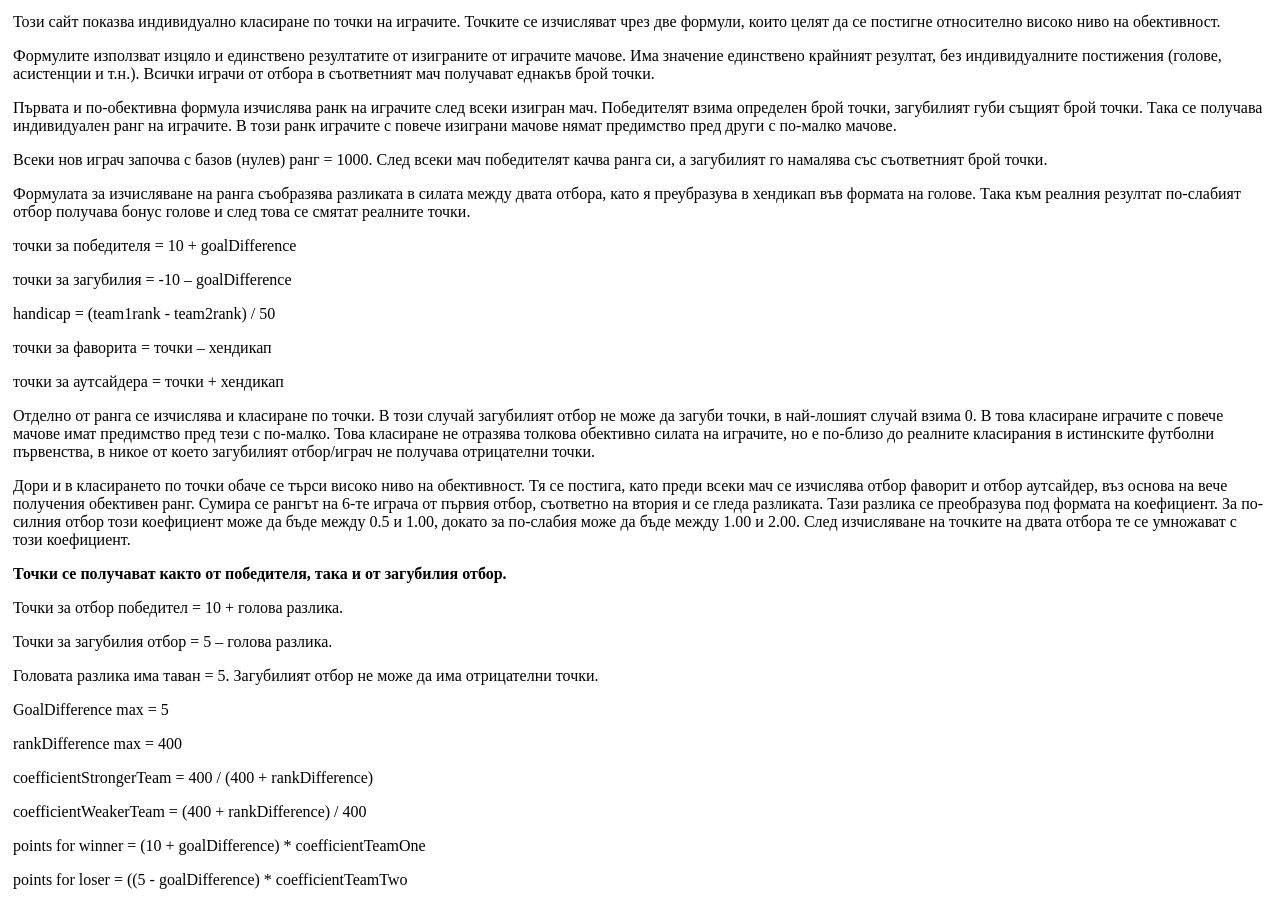
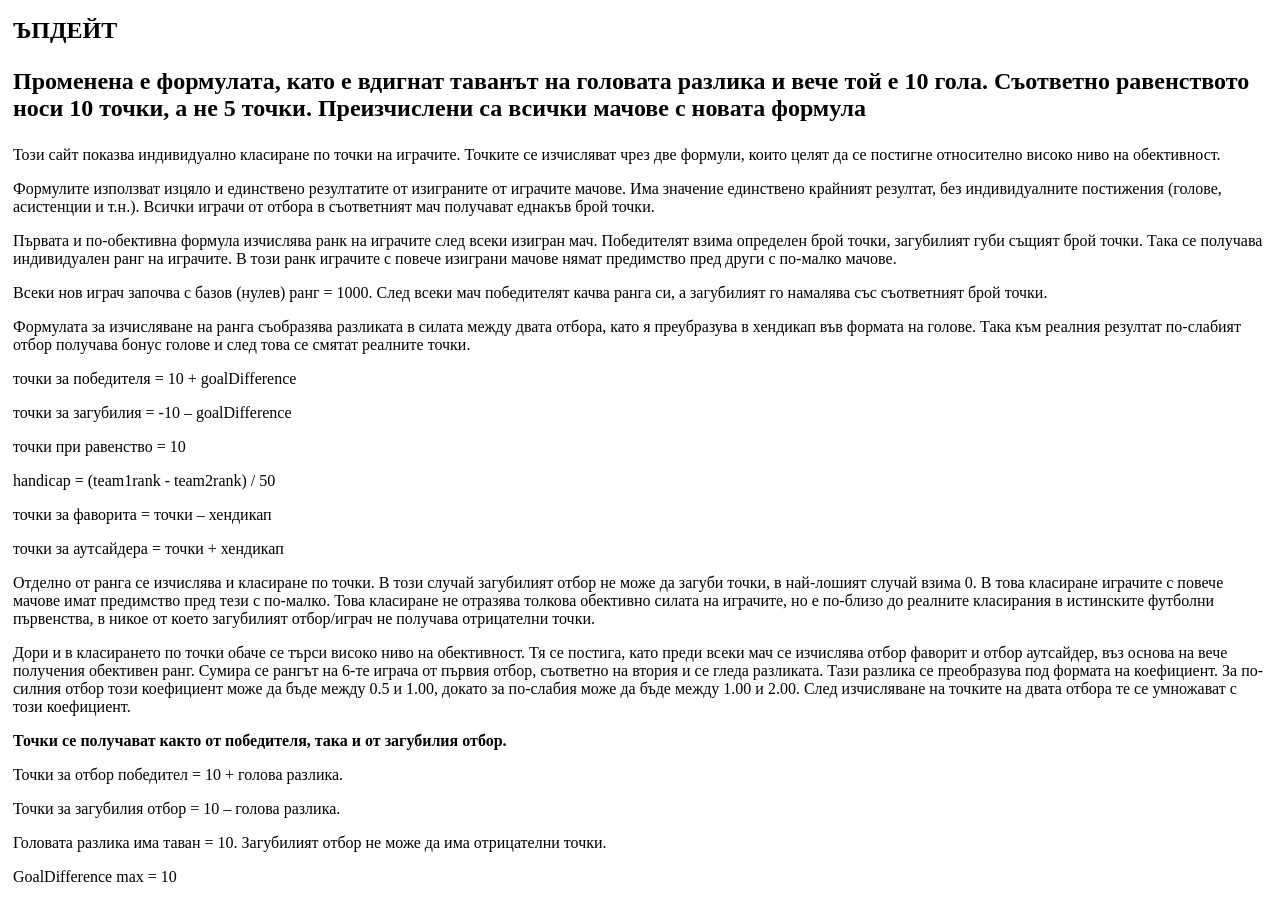
Before and after one commit to Liophy/liophy.github.io, a plain HTML site: page index.html in a window 1280 px wide. Shown: the part 172-1071 px from the top of the page. Drawn offline with nearby package versions, Linux system fonts and the light colour scheme; no server answers; a script that the page names is missing.

Commit message:
Променен е таванът на головата разлика и това е обяснено в началната страница.

```diff
--- a/index.html
+++ b/index.html
@@ -39,6 +39,11 @@
 
         <section id="viewAppHome">
             <h1>Футбол</h1>
+            <h2>ЪПДЕЙТ
+                <p>
+                    Променена е формулата, като е вдигнат таванът на головата разлика и вече той е 10 гола. Съответно равенството носи 10 точки, а не 5 точки. Преизчислени са всички мачове с новата формула
+                </p>
+            </h2>
 
             <p>Този сайт показва индивидуално класиране по точки на играчите. Точките се изчисляват чрез две формули, които целят да се постигне относително високо ниво на обективност.</p>
             <p>Формулите използват изцяло и единствено резултатите от изиграните от играчите мачове. Има значение единствено крайният резултат, без индивидуалните постижения (голове, асистенции и т.н.). Всички играчи от отбора в съответният мач получават еднакъв брой точки.</p>
@@ -49,6 +54,7 @@
             <p>Формулата за изчисляване на ранга съобразява разликата в силата между двата отбора, като я преубразува в хендикап във формата на голове. Така към реалния резултат по-слабият отбор получава бонус голове и след това се смятат реалните точки.</p>
             <p>точки за победителя = 10 + goalDifference</p>
             <p>точки за загубилия =  -10 – goalDifference</p>
+            <p>точки при равенство =  10 </p>
 
             <p>handicap = (team1rank - team2rank) / 50</p>
 
@@ -64,12 +70,12 @@
             <p><b>Точки се получават както от победителя, така и от загубилия отбор.</b></p>
 
             <p>Точки за отбор победител = 10 + голова разлика.</p>
-            <p>Точки за загубилия отбор = 5 – голова разлика.</p>
+            <p>Точки за загубилия отбор = 10 – голова разлика.</p>
 
-            <p>Головата разлика има таван = 5. Загубилият отбор не може да има отрицателни точки.</p>
+            <p>Головата разлика има таван = 10. Загубилият отбор не може да има отрицателни точки.</p>
 
 
-            <p>GoalDifference  max = 5</p>
+            <p>GoalDifference  max = 10</p>
             <p>rankDifference  max = 400</p>
 
 
@@ -79,7 +85,7 @@
 
 
             <p>points for winner = (10 + goalDifference) * coefficientTeamOne</p>
-            <p>points for loser = ((5 - goalDifference) * coefficientTeamTwo</p>
+            <p>points for loser = ((10 - goalDifference) * coefficientTeamTwo</p>
 
             </p>
 
```
